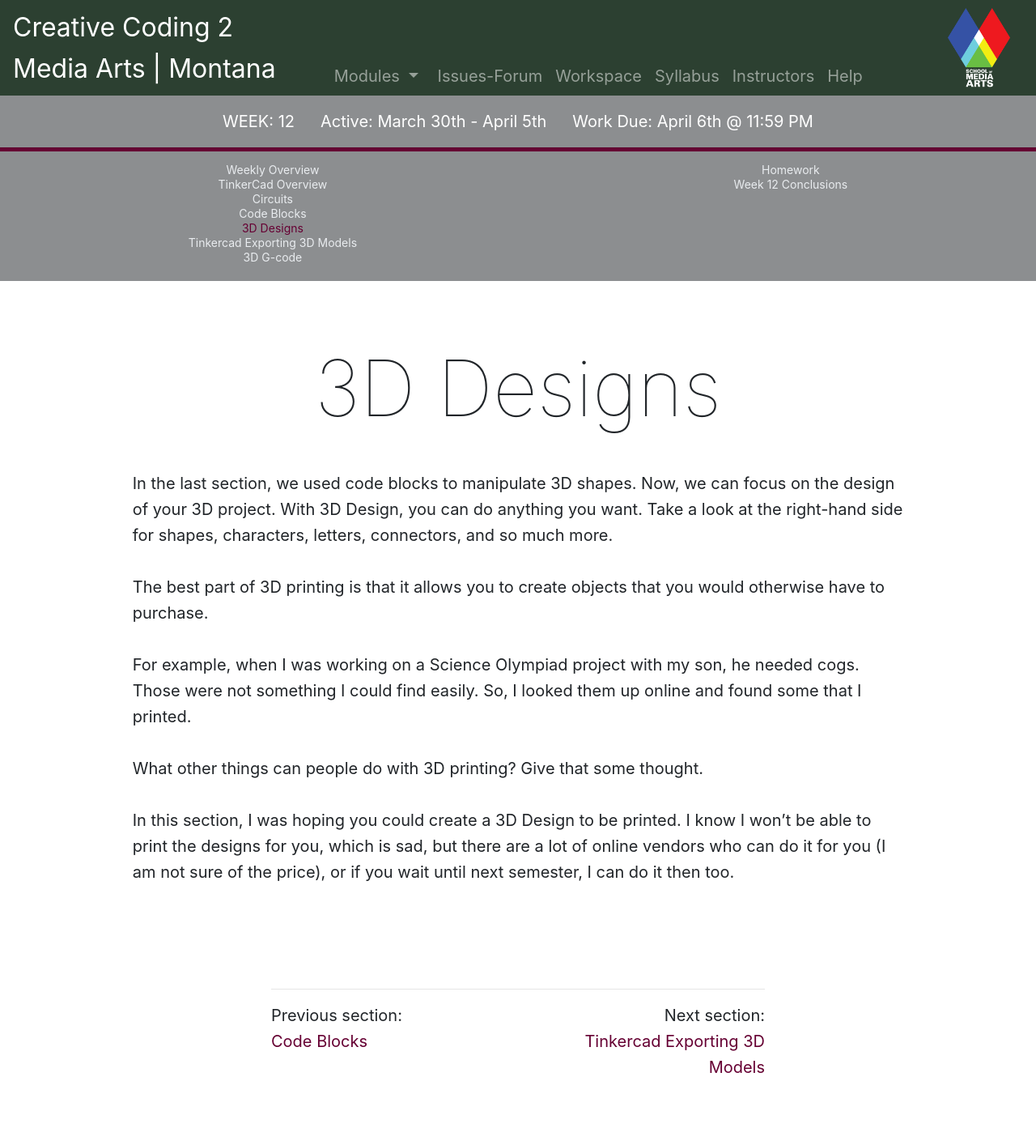
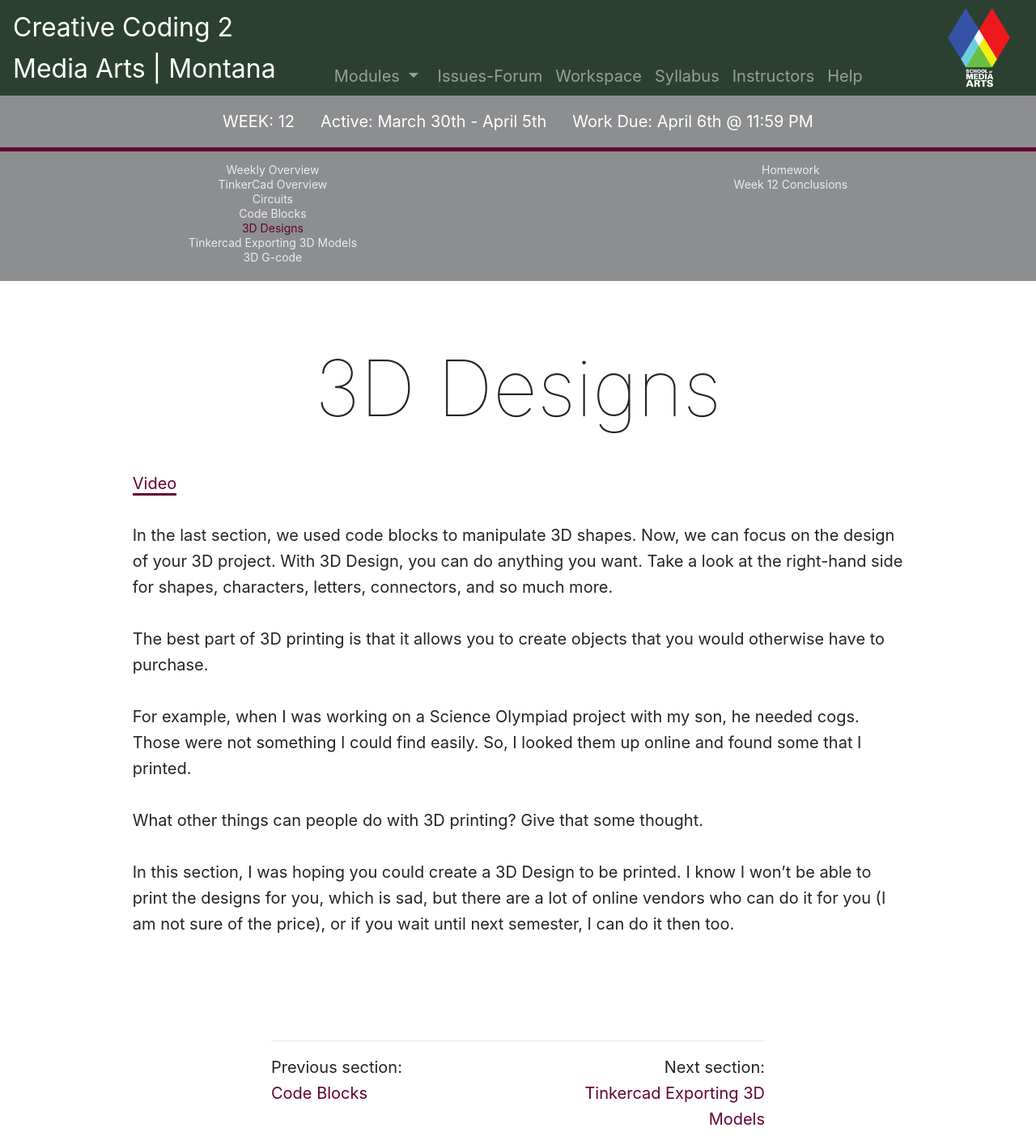
Before and after one commit to Montana-Media-Arts/220-creative-coding2-Spring2020-course, a Jekyll site: the page built from modules/week-12/_posts/2001-02-01-Tinkercad-3D-Design.md, in a window 1280 px wide. Shown: the whole page at 81% size. Built offline with Jekyll 4.4.1, drawn with Linux system fonts in a browser that asks for light colours; nearby versions of some CDN libraries; a script that is not in the unit is left out; before the commit the page ends 1350 px from its top, so only the background shows below that.

Commit message:
Update 2001-02-01-Tinkercad-3D-Design.md

```diff
--- a/modules/week-12/_posts/2001-02-01-Tinkercad-3D-Design.md
+++ b/modules/week-12/_posts/2001-02-01-Tinkercad-3D-Design.md
@@ -6,7 +6,7 @@ jotted: true
 
 # 3D Designs
 
-<!--<iframe width="560" height="315" src="https://www.youtube.com/embed/RcRelnpqyek" frameborder="0" allow="accelerometer; autoplay; encrypted-media; gyroscope; picture-in-picture" allowfullscreen></iframe>-->
+<a href="https://umontana.zoom.us/rec/play/vZ18dLz-pmo3GIeTtgSDU6VxW429fams23UY_voIyUm8AHdXNgemZLIRN-qkGdXx4QvTYCwjfAvOskSC?continueMode=true" target="_new">Video</a>
 
 In the last section, we used code blocks to manipulate 3D shapes.  Now, we can focus on the design of your 3D project.  With 3D Design, you can do anything you want.  Take a look at the right-hand side for shapes, characters, letters, connectors, and so much more.
 
```
